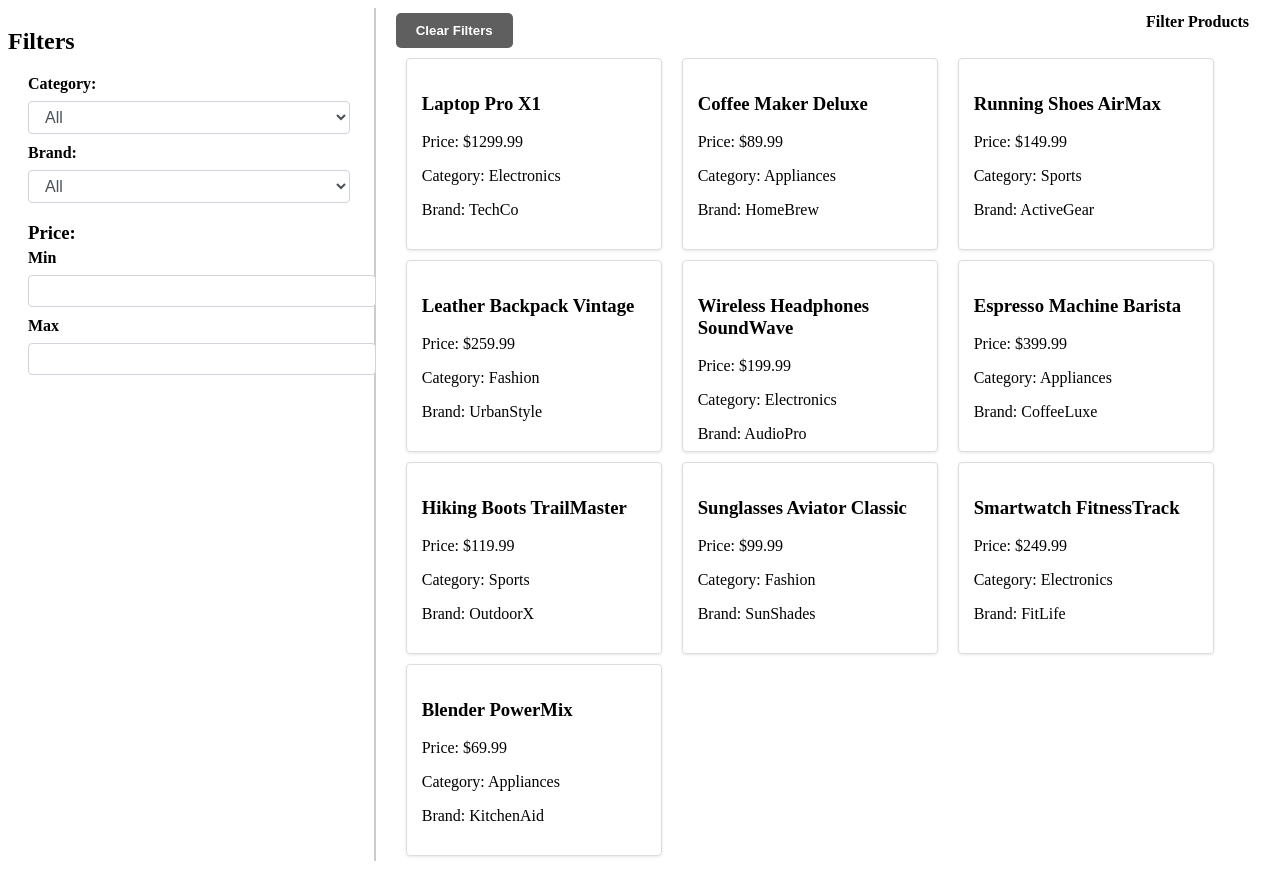
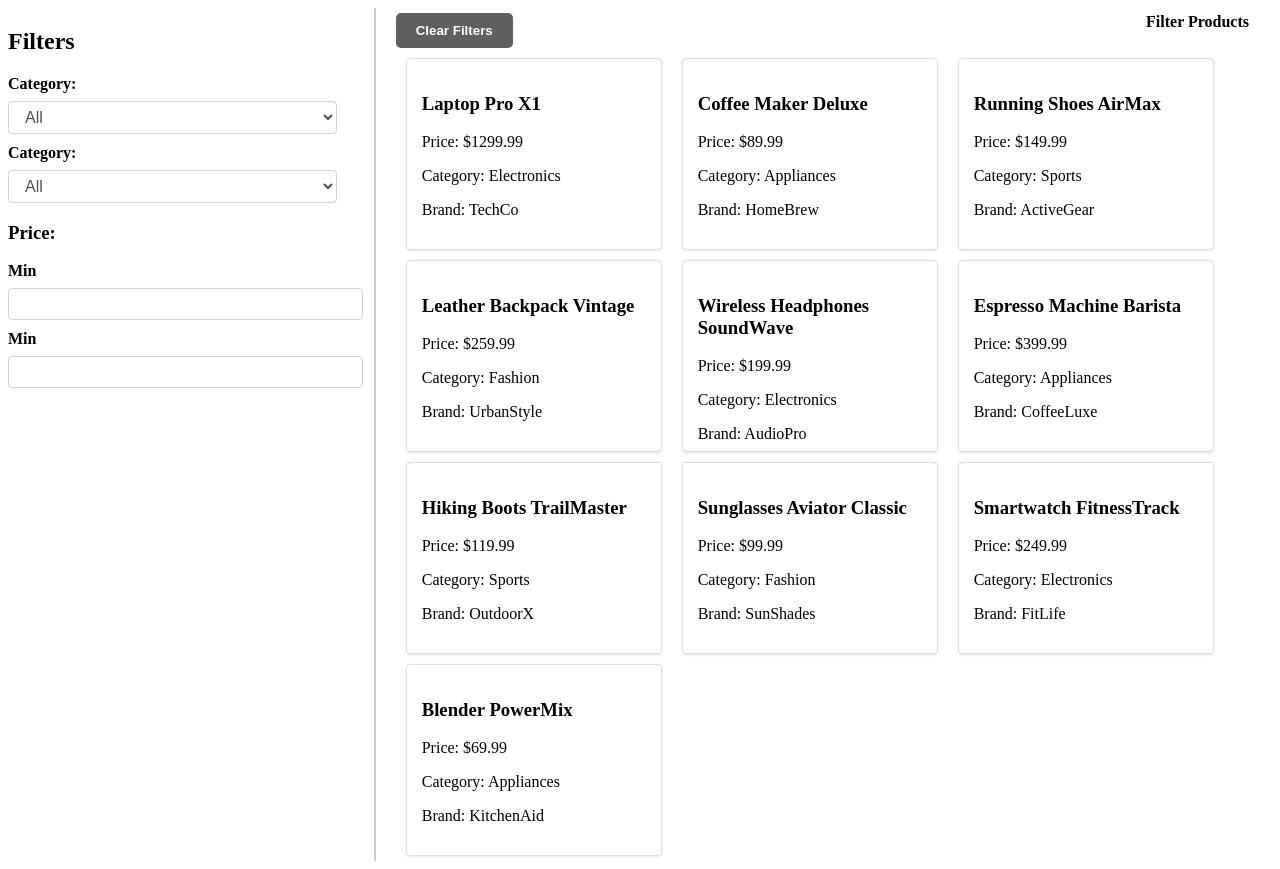
Before and after one commit to marim27/product_filter, a React (Vite) app: page / in a window 1280 px wide. Built offline with nearby package versions, Linux system fonts and the light colour scheme.

Commit message:
fillter input

```diff
--- /dev/null
+++ b/src/components/Input.jsx
@@ -0,0 +1,18 @@
+/* eslint-disable react/prop-types */
+import classes from '../styles/sidebar.module.css'
+export default function Input({ price, setPrice }) {
+    return (
+        <>
+            <div className={`${classes.filters_div}`}>
+                <label className={`${classes.filters_label}`} htmlFor="minPrice">Min</label>
+                <input
+                    type="number"
+                    id="minPrice"
+                    className={`${classes.filters_input}`}
+                    value={price}
+                    onChange={(e) => setPrice(e.target.value)}
+                />
+            </div>
+        </>
+    )
+}
--- a/src/components/ProductFilter.jsx
+++ b/src/components/ProductFilter.jsx
@@ -1,6 +1,7 @@
 import classes from '../styles/ProductFilter.module.css';
 import { useState, useEffect } from 'react';
-import SideBar from './SideBar';
+import Select from './Select';
+import Input from './Input';
 
 const ProductFilter = () => {
     const [products, setProducts] = useState([]);
@@ -49,18 +50,26 @@ const ProductFilter = () => {
     };
     return (
         <div className={`${classes.parent}`}>
-            <SideBar
-                categories={categories}
-                selectedCategory={selectedCategory}
-                setSelectedCategory={setSelectedCategory}
-                minPrice={minPrice}
-                setMinPrice={setMinPrice}
-                setMaxPrice={setMaxPrice}
-                maxPrice={maxPrice}
-                brands={brands}
-                selectedBrands={selectedBrands}
-                setSelectedBrands={setSelectedBrands}
+            <div className={`${classes.parent_sidebar}`}>
+                <h2>Filters</h2>
+                <div className={`${classes.filters}`}>
+                    <Select selectedFilter={selectedCategory}
+                        setSelectedFilter={setSelectedCategory}
+                        filterProduct={categories}
                     />
+                    <Select selectedFilter={selectedBrands}
+                        setSelectedFilter={setSelectedBrands}
+                        filterProduct={brands}
+                    />
+                    <h3>Price:</h3>
+                    <Input price={minPrice}
+                        setPrice={setMinPrice}
+                    />
+                    <Input price={maxPrice}
+                        setPrice={setMaxPrice}
+                    />
+                </div>
+            </div>
             <div className={`${classes.product_side}`}>
                 <div className={`${classes.product_side_top}`}>
                     <button onClick={clearFilters} className={`${classes.clear_btn}`}>Clear Filters</button>
--- /dev/null
+++ b/src/components/Select.jsx
@@ -0,0 +1,21 @@
+/* eslint-disable react/prop-types */
+import classes from '../styles/sidebar.module.css'
+export default function Select({ selectedFilter, setSelectedFilter, filterProduct }) {
+    return (
+        <>
+            <div className={`${classes.filters_div}`}>
+                <label className={`${classes.filters_label}`} htmlFor="category">Category:</label>
+                <select
+                    id="category"
+                    value={selectedFilter}
+                    onChange={(e) => setSelectedFilter(e.target.value)}
+                    className={`${classes.filters_input}`}>
+                    <option value="">All</option>
+                    {filterProduct.map(category => (
+                        <option key={category} value={category}>{category}</option>
+                    ))}
+                </select>
+            </div>
+        </>
+    )
+}
--- a/src/components/SideBar.jsx
+++ /dev/null
@@ -1,70 +0,0 @@
-/* eslint-disable react/prop-types */
-import classes from '../styles/sidebar.module.css'
-export default function SideBar({
-    categories,
-    selectedCategory,
-    setSelectedCategory,
-    minPrice,
-    setMinPrice,
-    setMaxPrice,
-    maxPrice,
-    brands,
-    selectedBrands,
-    setSelectedBrands
-}) {
-
-    return (
-        <div className={`${classes.parent}`}>
-            <h2 className={`${classes.heading}`}>Filters</h2>
-            <div className={`${classes.filters}`}>
-                <div className={`${classes.filters_div}`}>
-                    <label className={`${classes.filters_label}`} htmlFor="category">Category:</label>
-                    <select
-                        id="category"
-                        value={selectedCategory}
-                        onChange={(e) => setSelectedCategory(e.target.value)}
-                        className={`${classes.filters_input}`}>
-                        <option value="">All</option>
-                        {categories.map(category => (
-                            <option key={category} value={category}>{category}</option>
-                        ))}
-                    </select>
-                </div>
-                <div className={`${classes.filters_div}`}>
-                    <label className={`${classes.filters_label}`} htmlFor="brand">Brand:</label>
-                    <select
-                        id="brand"
-                        value={selectedBrands}
-                        onChange={(e) => setSelectedBrands(e.target.value)}
-                        className={`${classes.filters_input}`}>
-                        <option value="">All</option>
-                        {brands.map(brand => (
-                            <option key={brand} value={brand}>{brand}</option>
-                        ))}
-                    </select>
-                </div>
-                <h3 className={`${classes.filters_label}`} htmlFor="minPrice">Price:</h3>
-                <div className={`${classes.filters_div}`}>
-                    <label className={`${classes.filters_label}`} htmlFor="minPrice">Min</label>
-                    <input
-                        type="number"
-                        id="minPrice"
-                        className={`${classes.filters_input}`}
-                        value={minPrice}
-                        onChange={(e) => setMinPrice(e.target.value)}
-                    />
-                </div>
-                <div className={`${classes.filters_div}`}>
-                    <label className={`${classes.filters_label}`} htmlFor="maxPrice">Max</label>
-                    <input
-                        type="number"
-                        id="maxPrice"
-                        className={`${classes.filters_input}`}
-                        value={maxPrice}
-                        onChange={(e) => setMaxPrice(e.target.value)}
-                    />
-                </div>
-            </div>
-        </div>
-    )
-}
--- a/src/styles/ProductFilter.module.css
+++ b/src/styles/ProductFilter.module.css
@@ -1,6 +1,10 @@
 .parent{
     display: flex;
     padding-right: 3px;
+}
+.parent_sidebar{
+    border-right: solid 2px #ccc;
+    width: 30%;
 }
 .product_side{
     width: 70%;
@@ -38,6 +42,7 @@ justify-content: space-between;
     border: none;
     background-color: rgb(95, 95, 95);
     color: #fff;
+    cursor: pointer;
   }
 @media (max-width: 576px) {
     .product {
--- a/src/styles/sidebar.module.css
+++ b/src/styles/sidebar.module.css
@@ -1,4 +1,4 @@
-.parent{
+.parent_sidebar{
     border-right: solid 2px #ccc;
     width: 30%;
 }
@@ -19,7 +19,7 @@
 
 .filters_input {
     display: block;
-    width: 100%;
+    width: 90%;
     padding: 0.375rem 0.75rem;
     margin-top: .5rem;
     font-size: 1rem;
```
Lines whose indentation alone changed are shown as unchanged.
